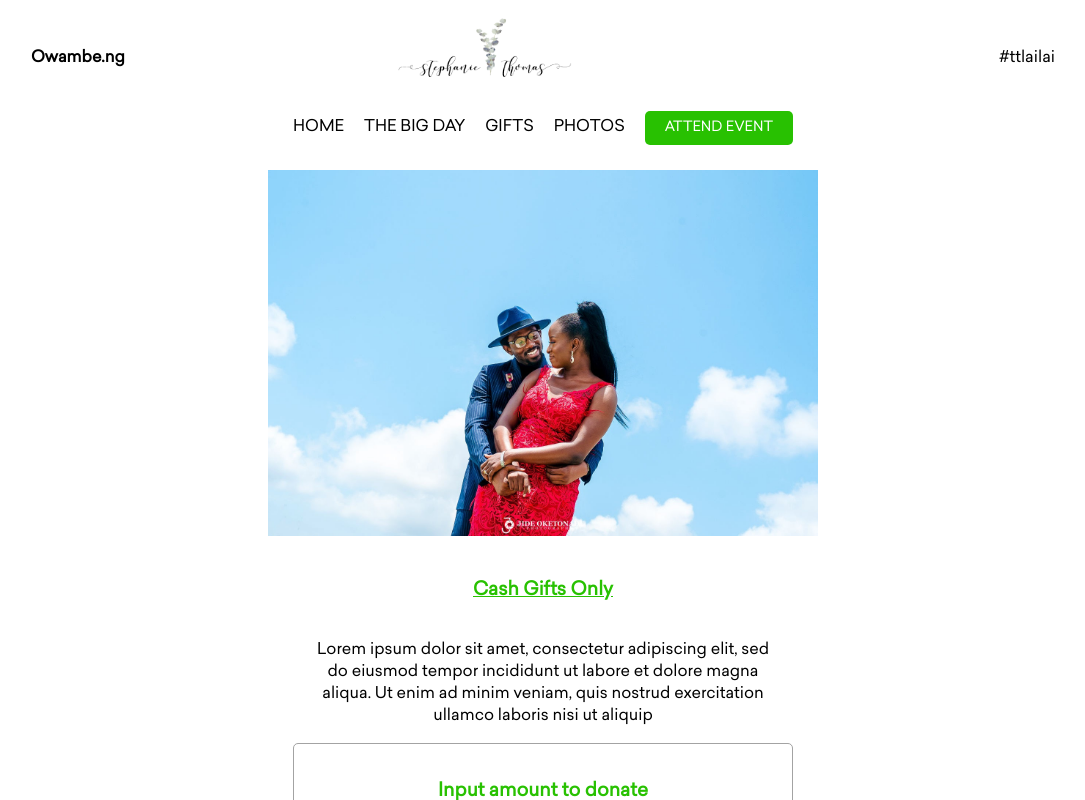
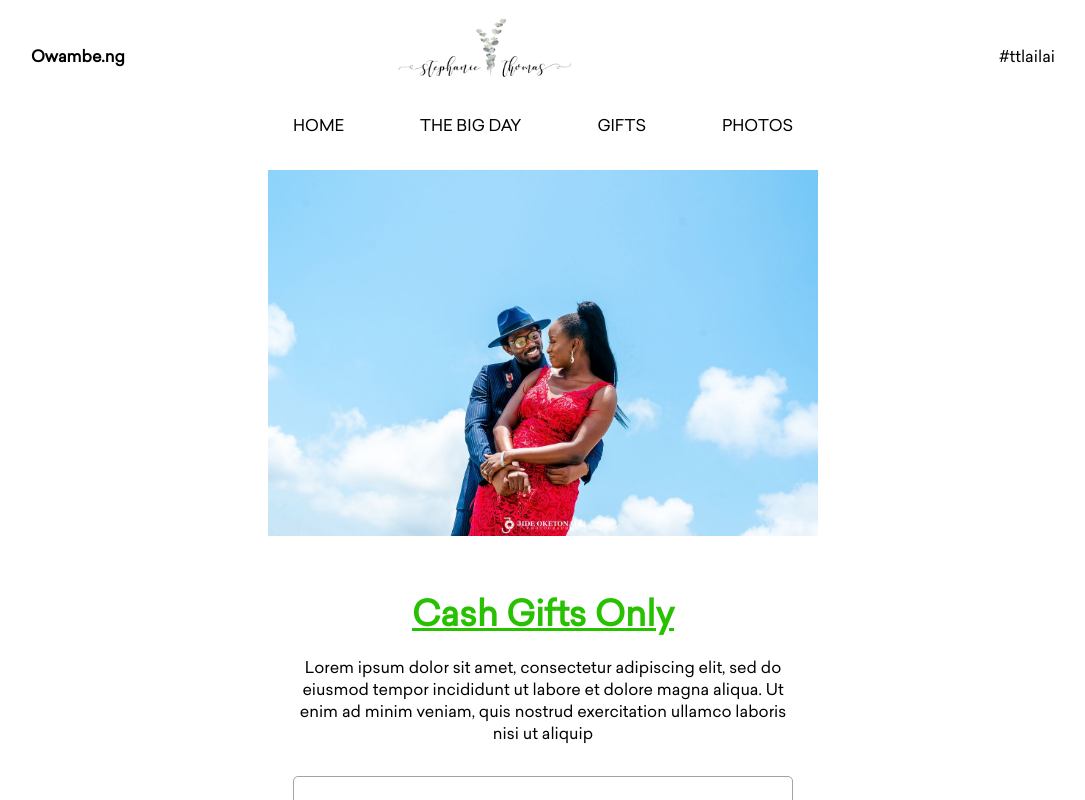
Before and after one commit to mrtoluadesina/linkup-website, a React (Create React App) app: page /event/gifts in a window 1280 px wide. Shown: the top 800 px of the page, without its empty margins (97-1182 px from the left). Built offline with nearby package versions, Linux system fonts and the light colour scheme.

Commit message:
Clean up pages

```diff
--- a/src/components/Nav/index.tsx
+++ b/src/components/Nav/index.tsx
@@ -9,7 +9,7 @@ const Nav = () => {
             <li><Link to="/event/big-day">The Big Day</Link></li>
             <li><Link to="/event/gifts">Gifts</Link></li>
             <li><Link to="/event/photos">Photos</Link></li>
-            <li><a href="https://linkup-app.netlify.app" className="btn">Attend Event</a></li>
+            {/* <li><a href="https://linkup-app.netlify.app" className="btn">Attend Event</a></li> */}
         </nav>
     )
 }
--- a/src/views/BigDay/index.scss
+++ b/src/views/BigDay/index.scss
@@ -21,7 +21,7 @@
                 margin: 1rem 0;
 
                 .programme-item-content {
-                    border-right: 1px solid #cccccc;
+                    border-right: 0px solid #cccccc;
                     flex-direction: column;
 
                     h3 {
@@ -57,10 +57,12 @@
                 .programme-item {
                     flex-direction: row;
                     justify-content: space-between;
+                    text-align: center;
 
                     .programme-item-content {
                         flex: 0 0 60%;
                         padding-right: 2.5rem;
+                        border-right: 1px solid #cccccc;
                     }
 
                     .programme-item-action {
--- a/src/views/Event/index.scss
+++ b/src/views/Event/index.scss
@@ -23,6 +23,8 @@
 
             .story {
                 margin-bottom: 1rem;
+                padding-right:30px;
+                padding-left:30px;
                 h3, p {
                     text-align: center;
                 }
--- a/src/views/Gifts/index.scss
+++ b/src/views/Gifts/index.scss
@@ -22,11 +22,13 @@
                 h3 {
                     color: $primary;
                     text-decoration: underline;
+                    margin-bottom: 0;
                 }
 
                 p {
                     text-align: center;
-                    padding: 0 1rem;
+                    padding-left:0 1rem 1rem 1rem;
+                    margin-bottom:30px;
                 }
             }
 
@@ -47,6 +49,7 @@
                     align-items: center;
                     button{
                         margin: 20px 0;
+                        font-weight:600;
                     }
                 }
 
@@ -64,5 +67,12 @@
                 max-width: 580px;
             }
         }
+
+        .gift-content{
+            h3{
+                margin-bottom: 0;
+                font-size: 35px;
+            }
+        }
     }
 }
```
